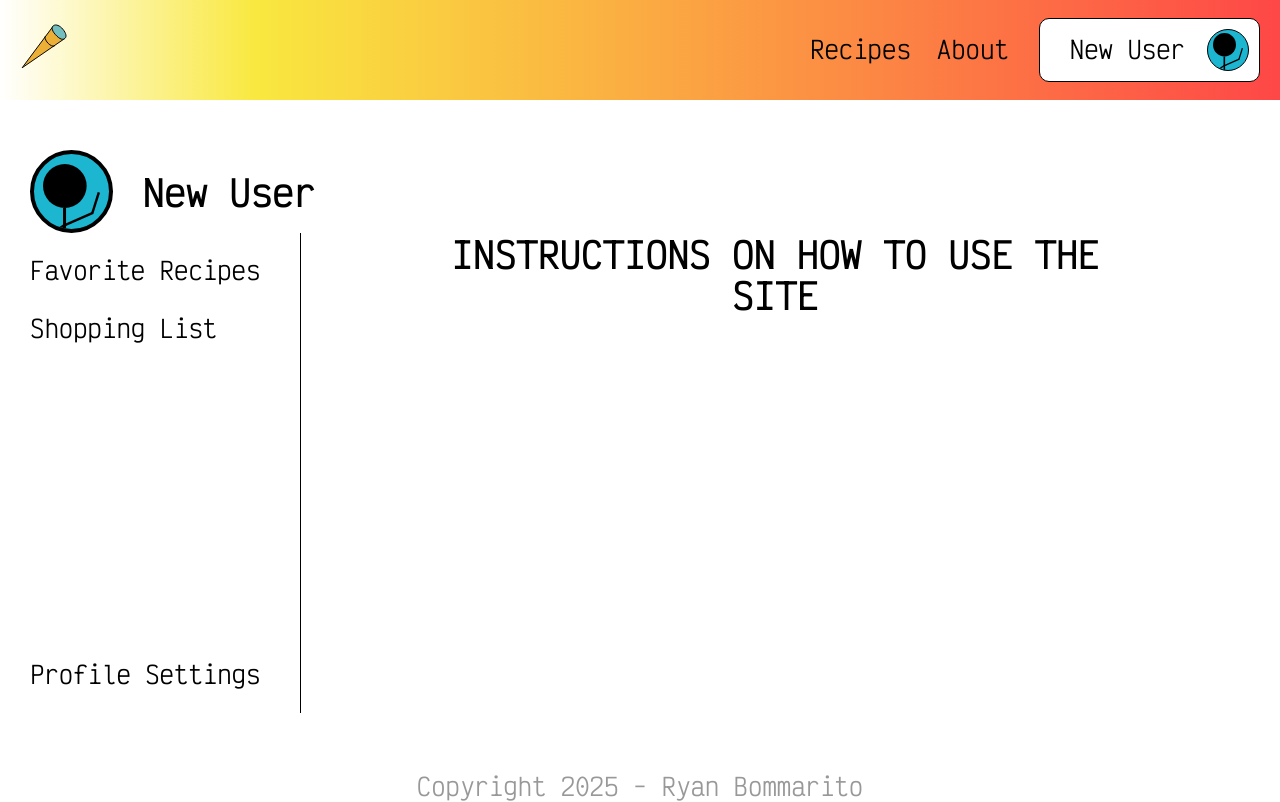
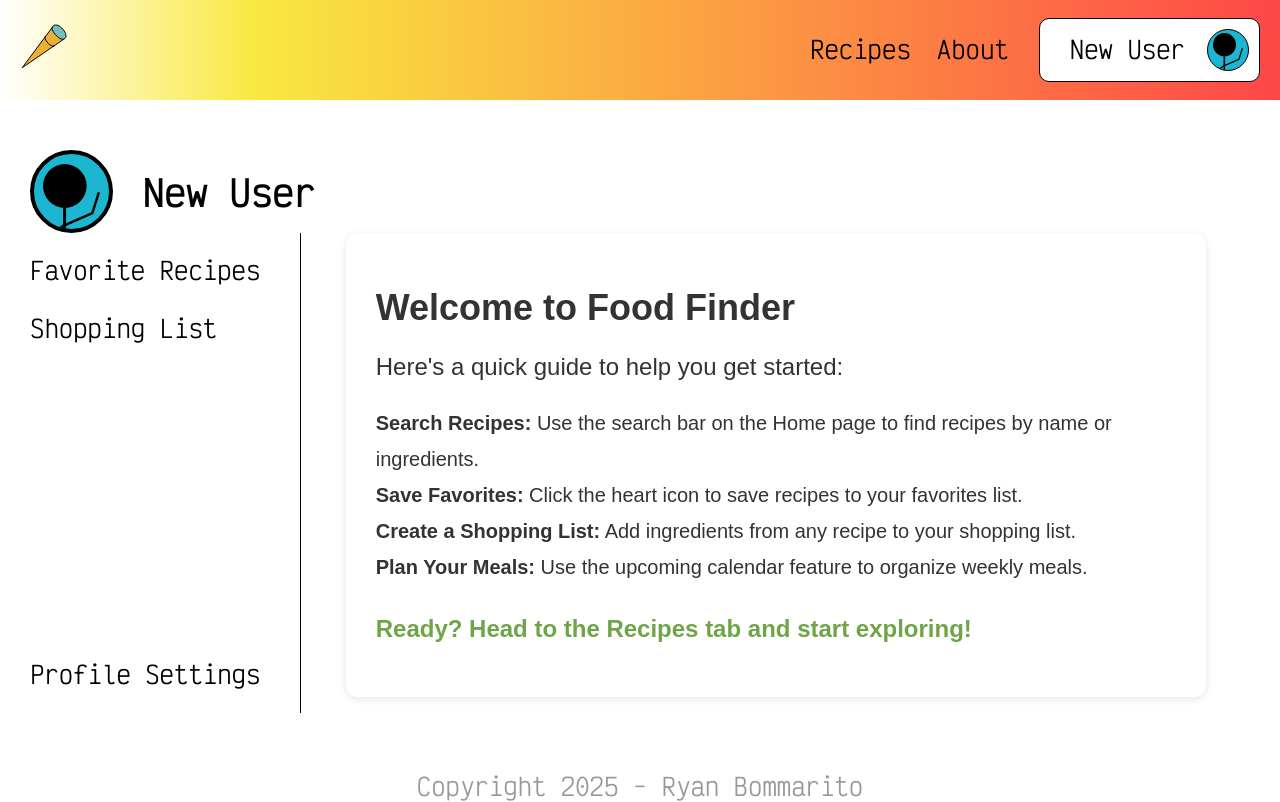
Before and after one commit to RyBCreates/food-finder, a React (Vite) app: page /#/profile in a window 1280 px wide. Built offline with nearby package versions, Linux system fonts and the light colour scheme.

Commit message:
Added Tutorial Content and Styled

```diff
--- a/src/components/Tutorial/Tutorial.css
+++ b/src/components/Tutorial/Tutorial.css
@@ -1,14 +1,37 @@
 .tutorial {
-  display: flex;
-  flex-direction: column;
-  justify-content: flex-start;
-  align-items: center;
+  padding: 30px;
+  font-family: "Quicksand", sans-serif;
+  max-width: 800px;
+  margin: 0 auto;
+  background-color: white;
+  color: #333;
+  border-radius: 12px;
+  box-shadow: 0 2px 8px rgba(0, 0, 0, 0.1);
 }
 
 .tutorial__title {
-  padding: 0 140px;
   font-size: 36px;
-  margin: 0;
-  text-wrap: wrap;
-  text-align: center;
+  margin-bottom: 20px;
 }
+
+.tutorial__intro {
+  font-size: 24px;
+  margin-bottom: 25px;
+}
+
+.tutorial__steps {
+  list-style: none;
+  padding-left: 0;
+  font-size: 20px;
+  line-height: 1.8;
+}
+
+.tutorial__step_bold {
+  font-weight: 700;
+}
+
+.tutorial__footer {
+  margin-top: 30px;
+  font-weight: 700;
+  color: #6ea547;
+}
--- a/src/components/Tutorial/Tutorial.jsx
+++ b/src/components/Tutorial/Tutorial.jsx
@@ -2,9 +2,33 @@ import "./Tutorial.css";
 
 function Tutorial() {
   return (
-    <div className="tutorial">
-      <h2 className="tutorial__title">INSTRUCTIONS ON HOW TO USE THE SITE</h2>
-    </div>
+    <section className="tutorial">
+      <h1 className="tutorial__title">Welcome to Food Finder</h1>
+      <p className="tutorial__intro">
+        Here's a quick guide to help you get started:
+      </p>
+      <ul className="tutorial__steps">
+        <li className="tutorial__step">
+          <span className="tutorial__step_bold">Search Recipes:</span> Use the
+          search bar on the Home page to find recipes by name or ingredients.
+        </li>
+        <li tutorial__step>
+          <span className="tutorial__step_bold">Save Favorites:</span> Click the
+          heart icon to save recipes to your favorites list.
+        </li>
+        <li tutorial__step>
+          <span className="tutorial__step_bold">Create a Shopping List:</span>{" "}
+          Add ingredients from any recipe to your shopping list.
+        </li>
+        <li tutorial__step>
+          <span className="tutorial__step_bold">Plan Your Meals:</span> Use the
+          upcoming calendar feature to organize weekly meals.
+        </li>
+      </ul>
+      <p className="tutorial__footer">
+        Ready? Head to the Recipes tab and start exploring!
+      </p>
+    </section>
   );
 }
 
```
